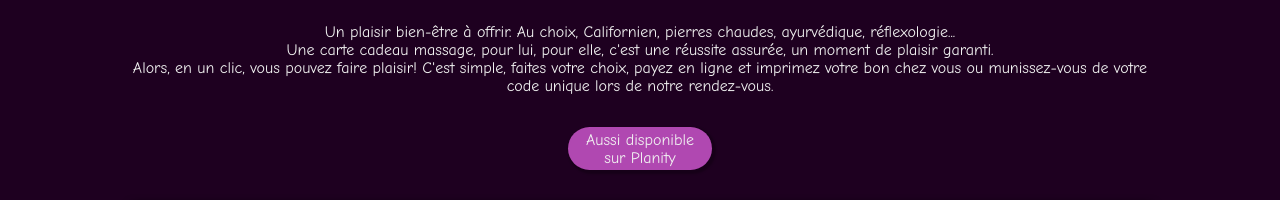
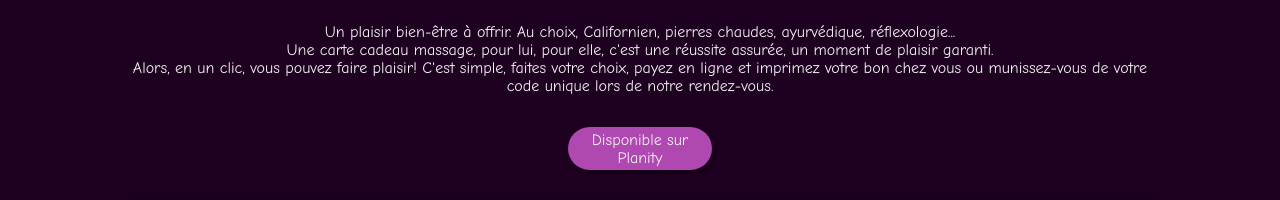
Before and after one commit to Sarah-Laurent/escale-bienetre, a Next.js app: page /prices in a window 1280 px wide. Shown: the part 1860-2060 px from the top of the page. Built offline with nearby package versions, Linux system fonts and the light colour scheme; a web font is replaced by a local one.

Commit message:
Update giftCard.js

```diff
--- a/app/components/price/giftCard.js
+++ b/app/components/price/giftCard.js
@@ -13,7 +13,7 @@ export default function GiftCard() {
             href={
               "https://www.planity.com/escale-bien-etre-massage-73000-chambery"
             }
-            text={"Aussi disponible sur Planity"}
+            text={"Disponible sur Planity"}
           />
 
       <div className={styles.giftCardPicture}>
```
